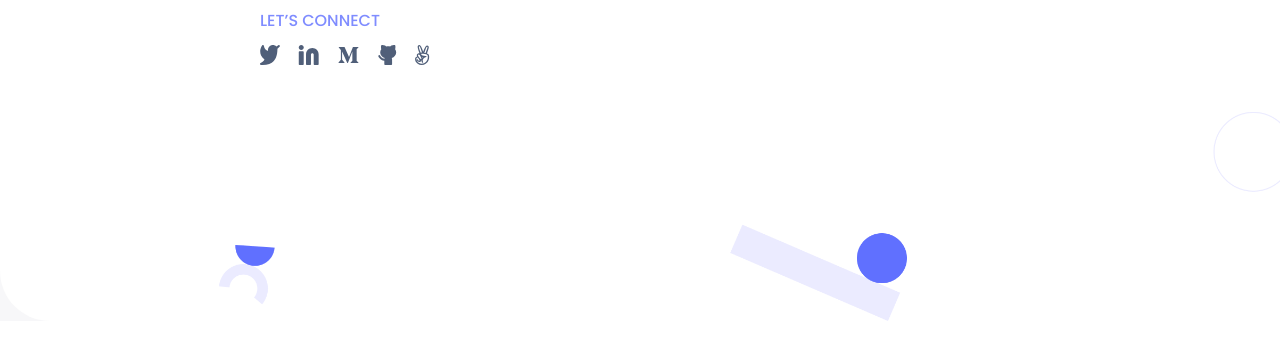
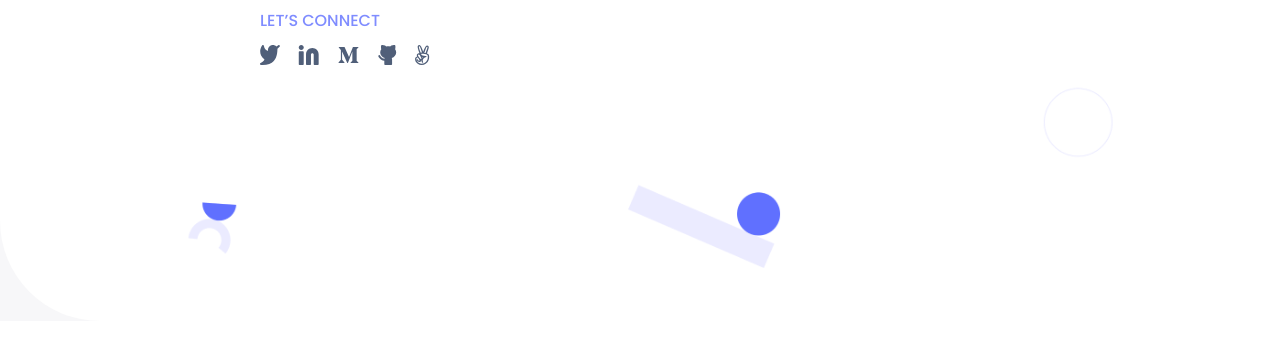
Before and after one commit to haseebt456/Portfolio-project, a website: page index.html in a window 1280 px wide. Shown: the part 447-800 px from the top of the page. Drawn offline with Linux system fonts and the light colour scheme.

Commit message:
change background-image size to contain for dekstopsection

```diff
--- a/style.css
+++ b/style.css
@@ -18,12 +18,14 @@ main {
 }
 
 .toolbar {
+  background-color: white;
   display: flex;
   flex-direction: row;
   align-items: center;
   width: 100%;
   padding: 1.06% 6.4% 1.06% 3.2%;
   height: auto;
+  max-height: 48px;
   justify-content: space-between;
 }
 
@@ -48,7 +50,7 @@ main {
   width: 100%;
   height: auto;
   gap: 12px;
-  padding: 30% 6.4%;
+  padding: 114px 6.4%;
   background-image: url(./images/header-shapes\ mobile.svg);
   background-size: cover;
   background-repeat: no-repeat;
@@ -411,11 +413,10 @@ textarea::placeholder {
   }
 
   .toolbar {
-    height: 72px;
+    max-height: 72px;
     position: fixed;
     padding: 16px 9.8%;
     top: 0;
-    background-color: white;
   }
 
   .navbar {
@@ -423,7 +424,6 @@ textarea::placeholder {
     flex-direction: row;
     text-align: center;
     gap: 20px;
-    padding: 0%;
     list-style: none;
   }
   .nav-elements {
@@ -438,8 +438,12 @@ textarea::placeholder {
 
   .headline {
     background-image: url(./images/Header\ bg@2x.png);
-    min-height: 730px;
+    background-size: contain;
+    background-position: center center;
+    min-height: 720px;
+    max-height: 800px;
     padding: 20% 20.3125%;
+    border-bottom-left-radius: 100px;
   }
 /*
   .card {
```
